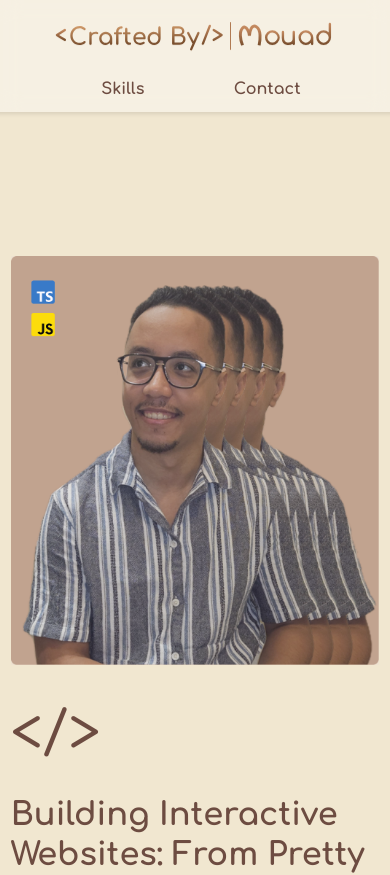
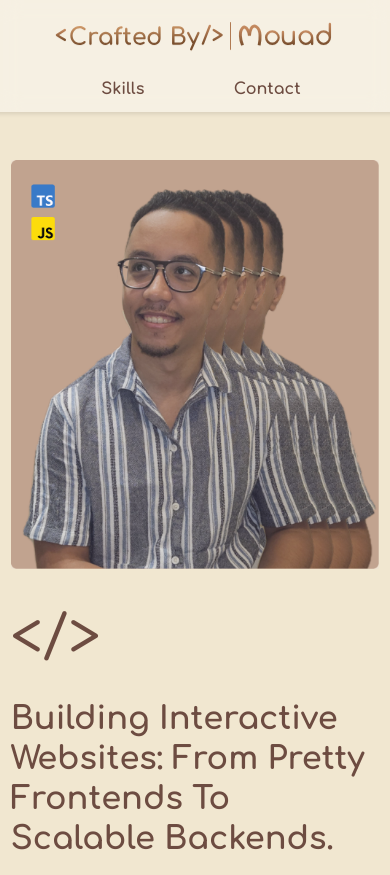
Before and after one commit to Poider/Portfolio, a React (Vite) app: page / in a window 390 px wide. Shown: the top 875 px of the page. Built offline with nearby package versions, Linux system fonts and the light colour scheme.

Commit message:
Header spacer from image lowered on phones

```diff
--- a/src/App.css
+++ b/src/App.css
@@ -53,6 +53,6 @@
 @media (max-width: 870px) {
 
     .navSpacer{
-        height: 10rem;
+        height: 7rem;
     }
 }
--- a/src/App.tsx
+++ b/src/App.tsx
@@ -1,6 +1,5 @@
 import React from 'react';
 import { BrowserRouter as Router, Routes, Route } from "react-router-dom";
-import Logo from './components/Logo';
 import Hero from './sections/Hero';
 import Projects from './sections/Projects';
 import Divider1 from './components/common/Divider1';
--- a/src/styles/Hero.css
+++ b/src/styles/Hero.css
@@ -122,3 +122,10 @@
     border-radius: 1rem;
     box-sizing:border-box;
 }
+
+@media (max-width: 768px) {
+    .HeroMain {
+        padding-top: 3rem;
+    }
+
+}
```
